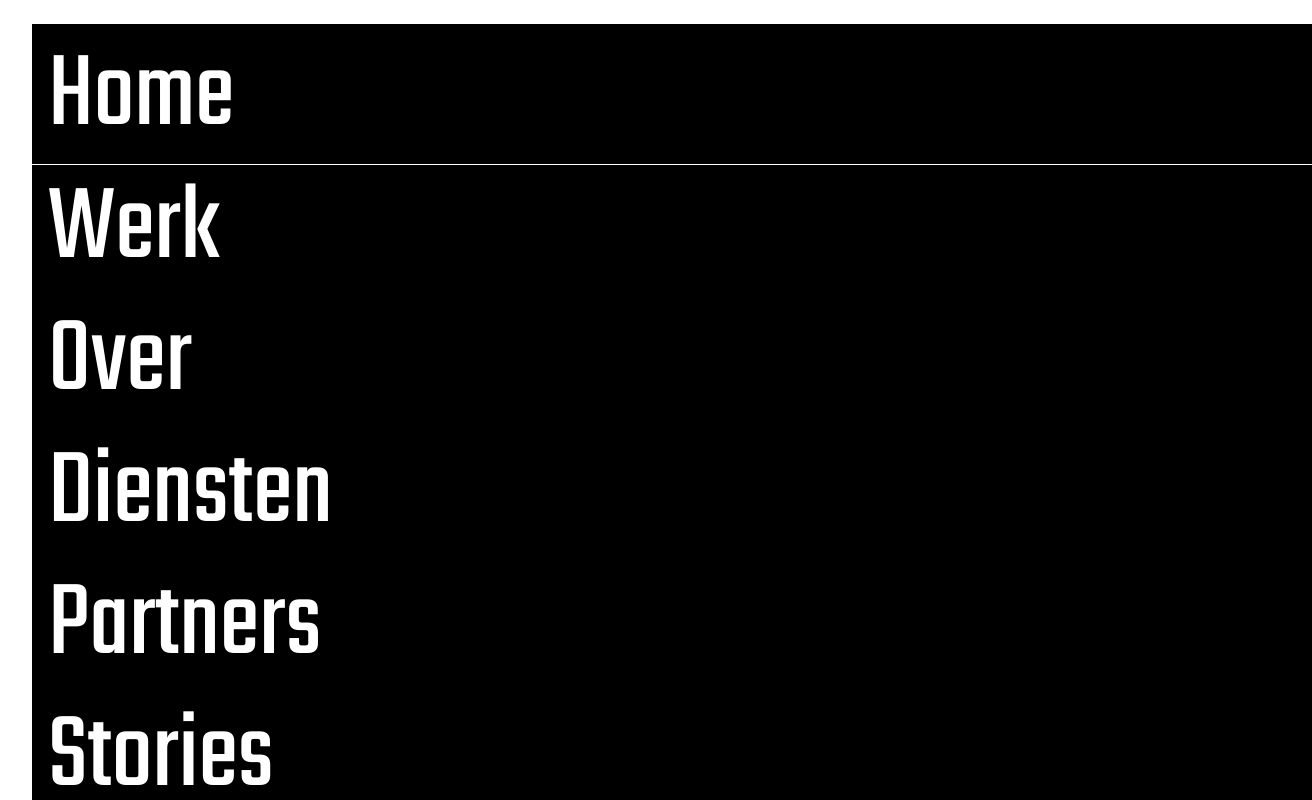
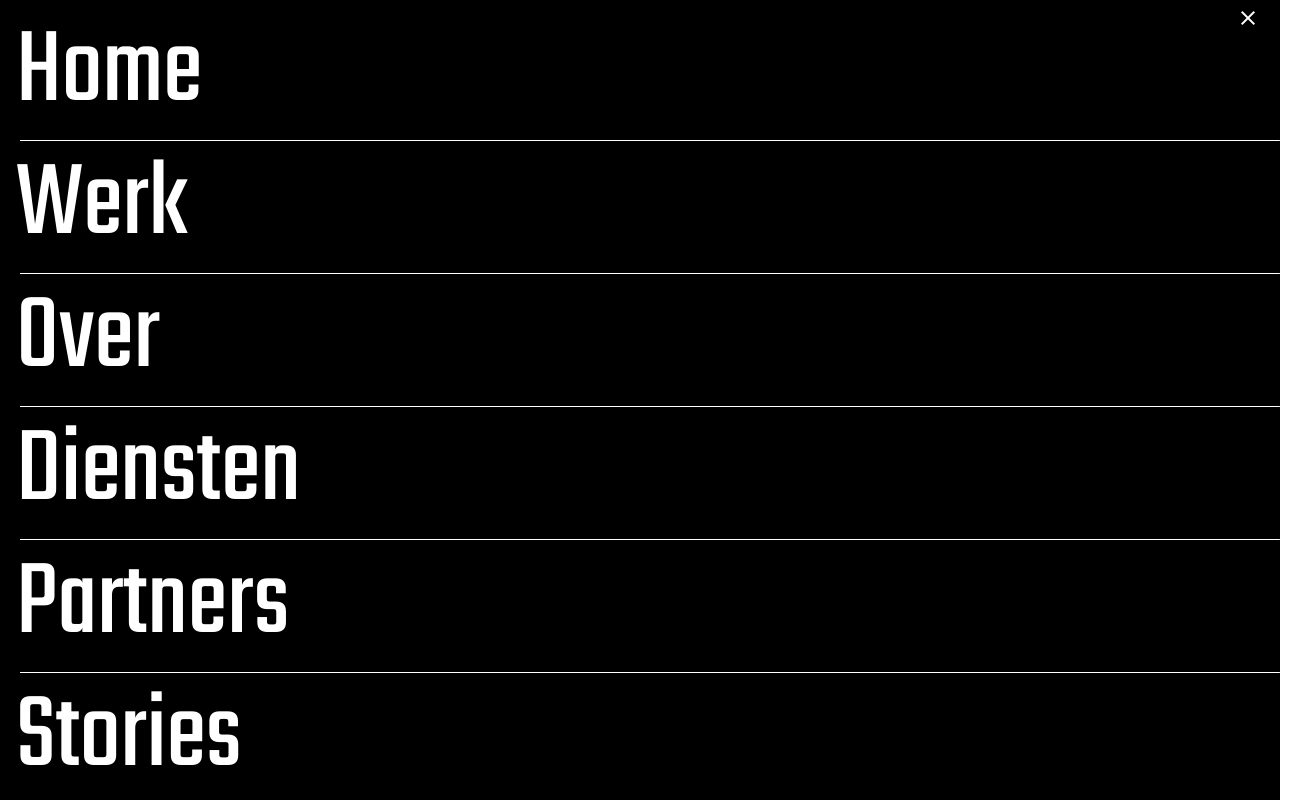
Before and after one commit to DylanGomez/Dept, a Vue app: page / in a window 1280 px wide. Both pictures are taken after a click on the button "MENU". Shown: the top 800 px of the page, 1312 px wide, since content can reach past the window. Built offline with nearby package versions, Linux system fonts and the light colour scheme.

Commit message:
Styling changes and added menu styling

```diff
--- a/src/App.vue
+++ b/src/App.vue
@@ -27,7 +27,6 @@ export default {
 
 .v-application {
    font-family: $body-font-family !important;
-   margin: 1.5rem 2rem;
    width: 100vw;
 }
 
--- a/src/components/HeaderComponent.vue
+++ b/src/components/HeaderComponent.vue
@@ -62,44 +62,68 @@
             color="#000"
             width="100%"
         >
+            <v-btn
+                text
+                dark
+                class="float-right"
+                @click="menuOpen = false"
+            >
+                <v-icon>mdi-close</v-icon>
+            </v-btn>
             <v-list class="menu">
                 <v-list-item-group
                     v-model="selectedItem"
                     class="menu__item-group"
-                    active-class="deep-purple--text text--accent-4 icon-active"
+                    active-class="deep-purple--text"
                 >
                     <v-list-item>
                         <v-list-item-title class="text-list-item">
                             Home
                         </v-list-item-title>
                     </v-list-item>
-                    <v-divider></v-divider>
+
+                    <v-divider class="ml-5"></v-divider>
 
                     <v-list-item>
                         <v-list-item-title class="text-list-item">
                             Werk
                         </v-list-item-title>
                     </v-list-item>
+
+                    <v-divider class="ml-5"></v-divider>
+
                     <v-list-item>
                         <v-list-item-title class="text-list-item">
                             Over
                         </v-list-item-title>
                     </v-list-item>
+
+                    <v-divider class="ml-5"></v-divider>
+
                     <v-list-item>
                         <v-list-item-title class="text-list-item">
                             Diensten
                         </v-list-item-title>
                     </v-list-item>
+
+                    <v-divider class="ml-5"></v-divider>
+
                     <v-list-item>
                         <v-list-item-title class="text-list-item">
                             Partners
                         </v-list-item-title>
                     </v-list-item>
+
+                    <v-divider class="ml-5"></v-divider>
+
                     <v-list-item>
                         <v-list-item-title class="text-list-item">
                             Stories
                         </v-list-item-title>
                     </v-list-item>
+
+                    <v-divider class="ml-5"></v-divider>
+
                     <v-list-item>
                         <v-list-item-title class="text-list-item">
                             Vacatures
@@ -153,4 +177,11 @@ export default {
     content: "\e5cc";
 }
 
+.triangle {
+
+    border-style: solid;
+    border-width: 20px 0 20px 30px;
+    border-color: transparent transparent transparent #ffff;
+}
+
 </style>
```
